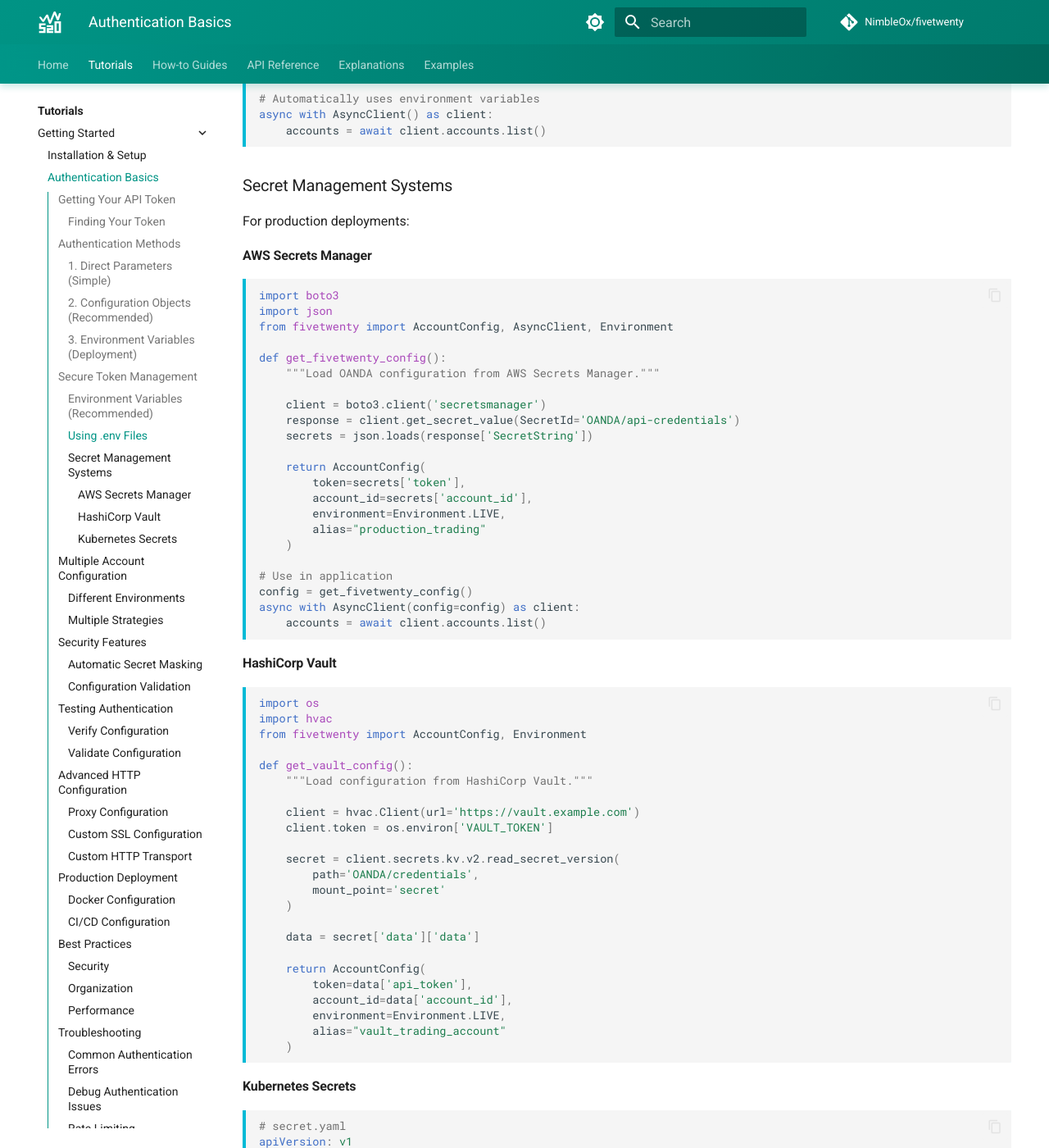
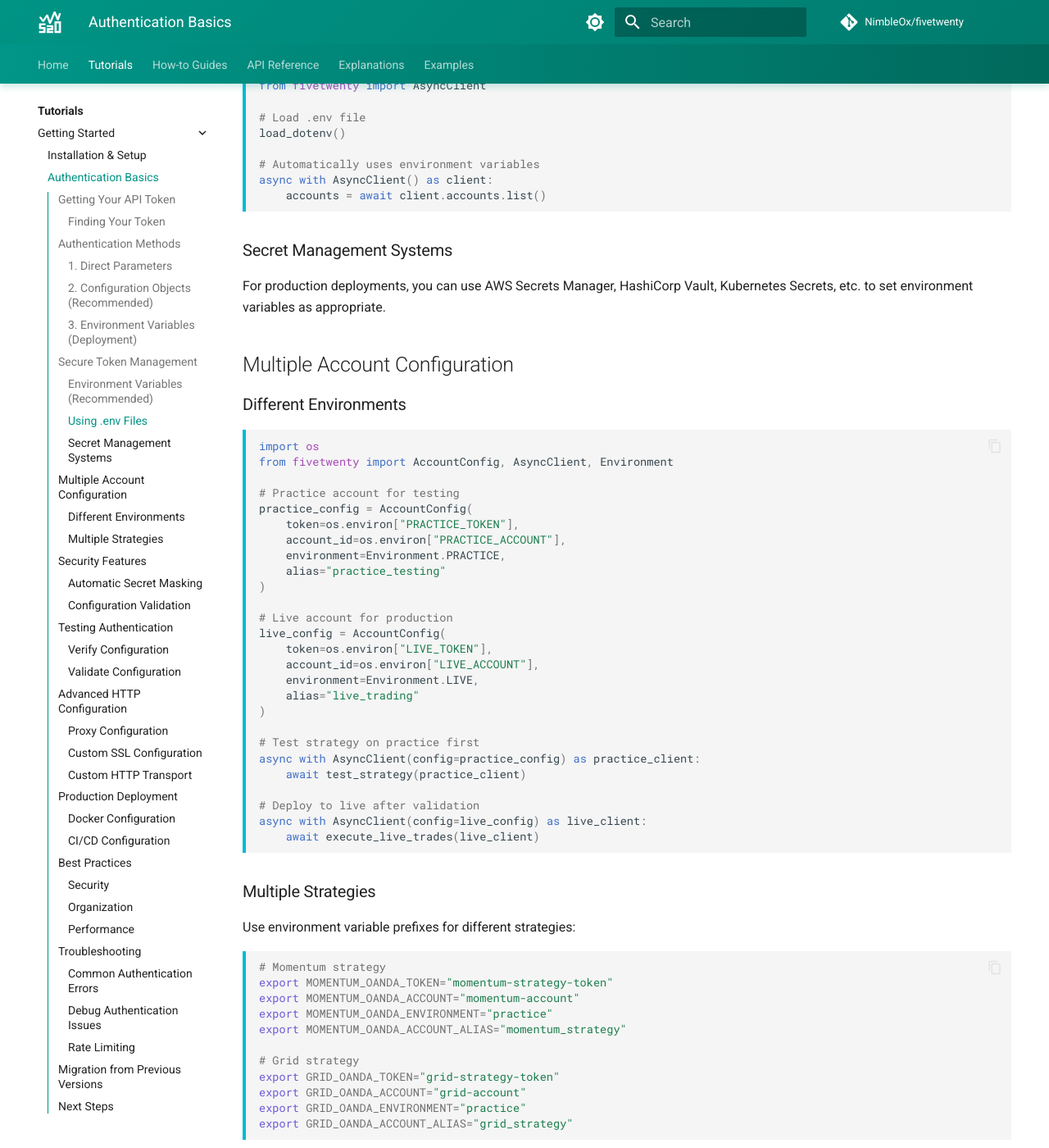
Before and after one commit to NimbleOx/fivetwenty, an MkDocs documentation site: the page built from docs/tutorials/getting-started/authentication.md, in a window 1280 px wide and 1400 px high, scrolled down 2708 px. Shown: the whole window at 82% size. Built offline with MkDocs 1.6.1 and Material for MkDocs 9.7.7, drawn with Linux system fonts in a browser that asks for light colours; comment, search, counter and statistics services are not loaded; some of the changed text lies outside the part shown.

Commit message:
Fix async code examples and update installation documentation
- Fix 'async with' outside async function errors in documentation examples
- Update installation requirements to Python 3.10+
- Correct version output example to 0.1.1
- Simplify dependencies section to show only actual requirements
- Clean up authentication documentation with proper async patterns

Changes:
- fivetwenty/__init__.py: Wrap async examples in proper async def main() functions
- docs/tutorials/getting-started/installation.md: Fix Python version, dependencies, and version output
- docs/tutorials/getting-started/authentication.md: Add proper async wrappers and required account_id parameters

````diff
--- a/docs/tutorials/getting-started/authentication.md
+++ b/docs/tutorials/getting-started/authentication.md
@@ -23,24 +23,29 @@
 
 The FiveTwenty library supports three secure authentication approaches:
 
-### 1. Direct Parameters (Simple)
-
-For quick scripts and testing:
+### 1. Direct Parameters
 
 ```python
+import asyncio
+
 from fivetwenty import AsyncClient, Environment
 
-async with AsyncClient(
-    token="your-api-token",
-    environment=Environment.PRACTICE
-) as client:
-    accounts = await client.accounts.list()
-    print(f"Found {len(accounts)} accounts")
+async def main():
+    async with AsyncClient(
+        token="your-api-token",
+        account_id="your-account-id",  # Required parameter
+        environment=Environment.PRACTICE
+    ) as client:
+        accounts = await client.accounts.list()
+        print(f"Found {len(accounts)} accounts")
+
+# Run the async function
+asyncio.run(main())
 ```
 
 ### 2. Configuration Objects (Recommended)
 
-For production applications with multiple accounts:
+Apporpriate for running multiple clients connected to multiple accounts within the same logic (for example a short account and a long account):
 
 ```python
 from fivetwenty import AccountConfig, AsyncClient, Environment
@@ -50,7 +55,6 @@
     token="your-api-token",
     account_id="your-account-id",
     environment=Environment.PRACTICE,
-    alias="my_trading_account"
 )
 
 # Use configuration
@@ -64,11 +68,10 @@
 For Docker, Kubernetes, and CI/CD:
 
 ```bash
-# Set environment variables
+# Set environment variables (in your shell etc).
 export FIVETWENTY_OANDA_TOKEN="your-api-token"
 export FIVETWENTY_OANDA_ACCOUNT="your-account-id"
 export FIVETWENTY_OANDA_ENVIRONMENT="practice"
-export FIVETWENTY_OANDA_ACCOUNT_ALIAS="my_trading_account"
 ```
 
 ```python
@@ -125,92 +128,8 @@
 
 ### Secret Management Systems
 
-For production deployments:
+For production deployments, you can use AWS Secrets Manager, HashiCorp Vault, Kubernetes Secrets, etc. to set environment variables as appropriate.
 
-#### AWS Secrets Manager
-
-```python
-import boto3
-import json
-from fivetwenty import AccountConfig, AsyncClient, Environment
-
-def get_fivetwenty_config():
-    """Load OANDA configuration from AWS Secrets Manager."""
-
-    client = boto3.client('secretsmanager')
-    response = client.get_secret_value(SecretId='OANDA/api-credentials')
-    secrets = json.loads(response['SecretString'])
-
-    return AccountConfig(
-        token=secrets['token'],
-        account_id=secrets['account_id'],
-        environment=Environment.LIVE,
-        alias="production_trading"
-    )
-
-# Use in application
-config = get_fivetwenty_config()
-async with AsyncClient(config=config) as client:
-    accounts = await client.accounts.list()
-```
-
-#### HashiCorp Vault
-
-```python
-import os
-import hvac
-from fivetwenty import AccountConfig, Environment
-
-def get_vault_config():
-    """Load configuration from HashiCorp Vault."""
-
-    client = hvac.Client(url='https://vault.example.com')
-    client.token = os.environ['VAULT_TOKEN']
-
-    secret = client.secrets.kv.v2.read_secret_version(
-        path='OANDA/credentials',
-        mount_point='secret'
-    )
-
-    data = secret['data']['data']
-
-    return AccountConfig(
-        token=data['api_token'],
-        account_id=data['account_id'],
-        environment=Environment.LIVE,
-        alias="vault_trading_account"
-    )
-```
-
-#### Kubernetes Secrets
-
-```yaml
-# secret.yaml
-apiVersion: v1
-kind: Secret
-metadata:
-  name: OANDA-credentials
-type: Opaque
-data:
-  FIVETWENTY_OANDA_TOKEN: <base64-encoded-token>
-  FIVETWENTY_OANDA_ACCOUNT: <base64-encoded-account-id>
-stringData:
-  FIVETWENTY_OANDA_ENVIRONMENT: "live"
-  FIVETWENTY_OANDA_ACCOUNT_ALIAS: "kubernetes_trading"
-
----
-# deployment.yaml
-apiVersion: apps/v1
-kind: Deployment
-spec:
-  template:
-    spec:
-      containers:
-      - name: trading-app
-        envFrom:
-        - secretRef:
-            name: OANDA-credentials
-```
 
 ## Multiple Account Configuration
 
````
Also changed, not shown: docs/tutorials/getting-started/installation.md (+5 -33 lines), fivetwenty/__init__.py (+18 -7 lines).
